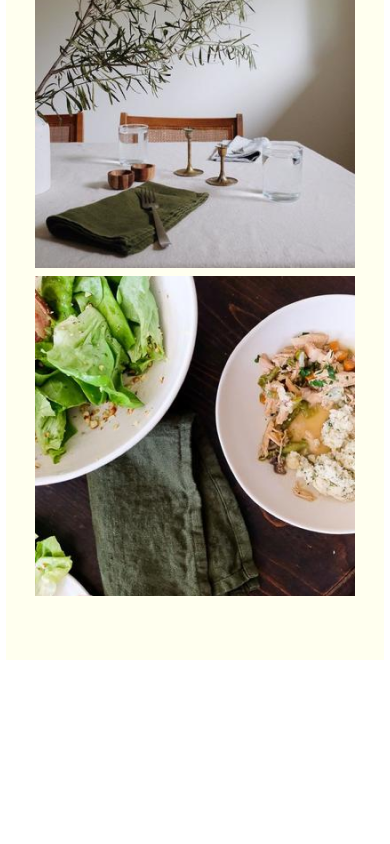
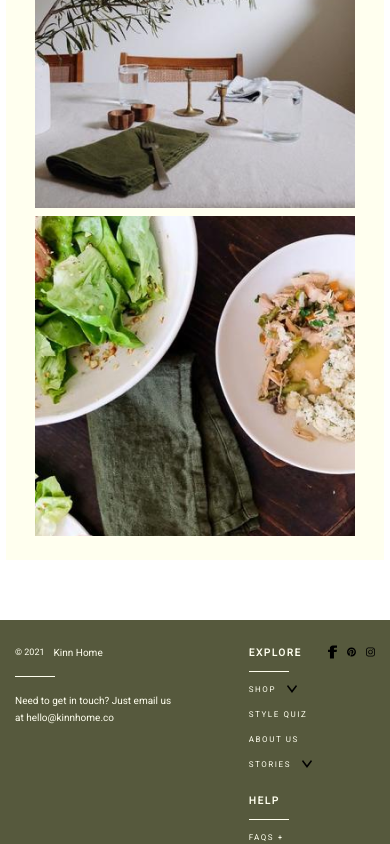
Before and after one commit to dmitriy9427/test-task-lidera, a plain HTML site: page index.html in a window 390 px wide. Shown: the part 4824-5668 px from the top of the page. Before the commit the page ends 5612 px from the top, so only its background shows below. Drawn offline with Linux system fonts and the light colour scheme.

Commit message:
стилизовал подвал

```diff
--- a/index.css
+++ b/index.css
@@ -83,6 +83,10 @@ body {
   }
 }
 
+.header__navigation-element:hover {
+  cursor: pointer;
+}
+
 .header__navigation-element span {
   margin-right: 7px;
 }
@@ -96,6 +100,10 @@ body {
   @media (max-width: 768px) {
     display: block;
   }
+}
+
+.header__burger:hover {
+  cursor: pointer;
 }
 
 .header__burger-icon {
@@ -163,8 +171,16 @@ body {
   }
 }
 
+.header__icons-icon:hover {
+  cursor: pointer;
+}
+
 .header__cart {
   position: relative;
+}
+
+.header__cart:hover {
+  cursor: pointer;
 }
 
 .header__cart div {
@@ -343,6 +359,10 @@ body {
     font-size: 10px;
     line-height: 20px;
   }
+}
+
+.everyday__content-button:hover {
+  cursor: pointer;
 }
 
 /* section text */
@@ -795,6 +815,10 @@ body {
   }
 }
 
+.mailing__form-btn:hover {
+  cursor: pointer;
+}
+
 /* moments */
 
 .moments {
@@ -802,6 +826,21 @@ body {
   width: 100%;
   margin: 40px auto 128px;
   padding: 64px 24px;
+
+  @media (max-width: 1050px) {
+    margin: 35px auto 68px;
+    padding: 44px 18px;
+  }
+
+  @media (max-width: 768px) {
+    margin: 30px auto 58px;
+    padding: 34px 18px;
+  }
+
+  @media (max-width: 468px) {
+    margin: 20px auto 38px;
+    padding: 24px 18px;
+  }
 }
 
 .moments__content {
@@ -817,6 +856,7 @@ body {
   font-weight: 400;
   line-height: 32px;
   letter-spacing: 0em;
+  color: var(--color-main);
 }
 
 .moments__content-galery {
@@ -839,3 +879,188 @@ body {
   width: 100%;
   height: 100%;
 }
+
+/* footer */
+
+.footer {
+  width: 100%;
+  background-color: var(--color-main);
+  padding: 64.2px 32px 96.8px;
+
+  @media (max-width: 768px) {
+    padding: 44px 25px 75px;
+  }
+
+  @media (max-width: 468px) {
+    padding: 24px 15px 45px;
+  }
+}
+
+.footer__content {
+  display: flex;
+  flex-direction: row;
+  justify-content: space-between;
+  color: var(--yellow-background-color);
+  width: 100%;
+  font-family: "Roboto", sans-serif;
+  font-weight: 400;
+}
+
+.footer__content-information {
+  max-width: 256px;
+  display: flex;
+  flex-direction: column;
+  text-align: left;
+  row-gap: 15px;
+}
+
+.footer__content-information div {
+  display: flex;
+  flex-direction: row;
+  column-gap: 15px;
+  text-align: left;
+
+  @media (max-width: 768px) {
+    column-gap: 12px;
+  }
+
+  @media (max-width: 468px) {
+    column-gap: 9px;
+  }
+}
+
+.footer__content-information p {
+  font-size: 16px;
+  line-height: 25px;
+  letter-spacing: 0em;
+
+  @media (max-width: 768px) {
+    font-size: 13px;
+    line-height: 20px;
+  }
+
+  @media (max-width: 468px) {
+    font-size: 10px;
+    line-height: 17px;
+  }
+}
+
+.footer__content-information span {
+  font-size: 16px;
+  line-height: 25px;
+  letter-spacing: 0em;
+
+  @media (max-width: 768px) {
+    font-size: 12px;
+    line-height: 20px;
+  }
+
+  @media (max-width: 468px) {
+    font-size: 9px;
+    line-height: 17px;
+  }
+}
+
+.footer__content .border {
+  margin-right: auto;
+  margin-left: 0;
+  background-color: var(--yellow-background-color);
+}
+
+.footer__lists {
+  display: flex;
+  flex-direction: row;
+  justify-content: space-between;
+  column-gap: 30px;
+
+  @media (max-width: 768px) {
+    column-gap: 20px;
+  }
+
+  @media (max-width: 468px) {
+    flex-direction: column;
+    row-gap: 20px;
+    margin-right: auto;
+  }
+}
+
+.footer__list {
+  display: flex;
+  flex-direction: column;
+  row-gap: 17px;
+  text-transform: uppercase;
+  text-align: left;
+  font-family: "Roboto", sans-serif;
+  font-weight: 400;
+
+  @media (max-width: 768px) {
+    row-gap: 14px;
+  }
+
+  @media (max-width: 468px) {
+    row-gap: 10px;
+  }
+}
+
+.footer__list h3 {
+  font-size: 15px;
+  line-height: 19px;
+  letter-spacing: 1.5750000476837158px;
+
+  @media (max-width: 768px) {
+    font-size: 13px;
+  }
+
+  @media (max-width: 468px) {
+    font-size: 10px;
+    line-height: 17px;
+  }
+}
+
+.footer__list-item {
+  font-size: 16px;
+  line-height: 25px;
+  letter-spacing: 1.5750000476837158px;
+  display: flex;
+  align-items: center;
+
+  @media (max-width: 768px) {
+    font-size: 10px;
+    line-height: 18px;
+  }
+
+  @media (max-width: 468px) {
+    font-size: 8px;
+    line-height: 15px;
+  }
+}
+
+.footer__list-item svg {
+  margin-left: 11px;
+}
+
+.footer__icons {
+  display: flex;
+  flex-direction: row;
+  column-gap: 19px;
+
+  @media (max-width: 768px) {
+    column-gap: 14px;
+  }
+
+  @media (max-width: 468px) {
+    column-gap: 10px;
+  }
+}
+
+.footer__icons-icon img {
+  @media (max-width: 768px) {
+    width: 12px;
+    height: 18px;
+  }
+
+  @media (max-width: 468px) {
+    width: 9px;
+    height: 14px;
+  }
+}
--- a/index.html
+++ b/index.html
@@ -289,7 +289,78 @@
     </main>
 
     <footer class="footer">
-      <div class="footer__content"></div>
+      <div class="footer__content">
+        <div class="footer__content-information">
+          <div>
+            <span>&copy;&nbsp;2021</span>
+            <p>Kinn Home</p>
+          </div>
+          <div class="border"></div>
+          <p>
+            Need to&nbsp;get in&nbsp;touch? Just email&nbsp;us
+            at&nbsp;hello@kinnhome.co
+          </p>
+        </div>
+        <div class="footer__lists">
+          <ul class="footer__list">
+            <h3>Explore</h3>
+            <div class="border"></div>
+            <li class="footer__list-item">
+              <span>Shop</span
+              ><svg
+                width="10"
+                height="8"
+                viewBox="0 0 10 8"
+                fill="none"
+                xmlns="http://www.w3.org/2000/svg"
+              >
+                <path
+                  d="M9.00059 0L4.99824 5.3336L1 0.00559998L0 1.3384L4.99882 8L10 1.3336L9.00059 0Z"
+                  fill="black"
+                />
+              </svg>
+            </li>
+            <li class="footer__list-item">Style Quiz</li>
+            <li class="footer__list-item">About Us</li>
+            <li class="footer__list-item">
+              <span>Stories</span
+              ><svg
+                width="10"
+                height="8"
+                viewBox="0 0 10 8"
+                fill="none"
+                xmlns="http://www.w3.org/2000/svg"
+              >
+                <path
+                  d="M9.00059 0L4.99824 5.3336L1 0.00559998L0 1.3384L4.99882 8L10 1.3336L9.00059 0Z"
+                  fill="black"
+                />
+              </svg>
+            </li>
+          </ul>
+
+          <ul class="footer__list">
+            <h3>Help</h3>
+            <div class="border"></div>
+            <li class="footer__list-item">FAQs + Shipping</li>
+            <li class="footer__list-item">Contact</li>
+            <li class="footer__list-item">Terms</li>
+            <li class="footer__list-item">Trade</li>
+          </ul>
+        </div>
+
+        <ul class="footer__icons">
+          <li class="footer__icons-icon">
+            <img src="./images/facebook.svg" alt="" />
+          </li>
+          <li class="footer__icons-icon">
+            <img src="./images/p.svg" alt="" />
+          </li>
+          <li class="footer__icons-icon">
+            <img src="./images/instagram.svg" alt="" />
+          </li>
+        </ul>
+      </div>
     </footer>
   </body>
 </html>
```
